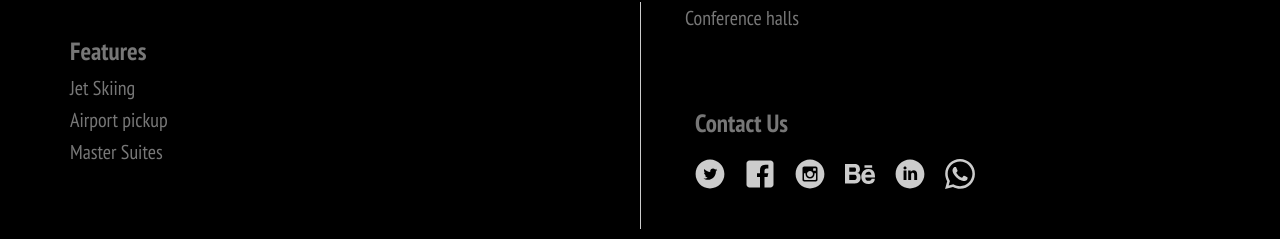
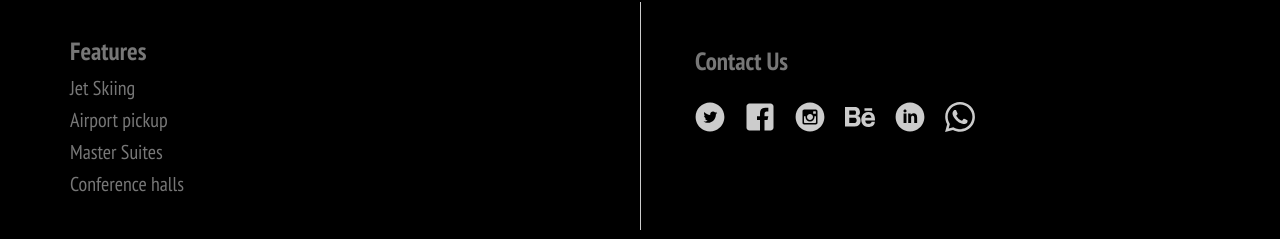
Before and after one commit to WaruiAlfred/hotel-silda, a React (Create React App) app: page / in a window 1280 px wide. Shown: the part 1904-2143 px from the top of the page. Built offline with nearby package versions, Linux system fonts and the light colour scheme; a web font is replaced by a local one.

Commit message:
modify footer contact icons styles

```diff
--- a/src/components/footer/Footer.js
+++ b/src/components/footer/Footer.js
@@ -35,12 +35,42 @@ function Footer() {
         <div className={styles["footer__contact"]}>
           <h5>Contact Us</h5>
           <div className={styles["footer__contact-icons"]}>
-            <UseSvg className={styles["footer__contact-icon"]} iconName="twitter-with-circle" />
-            <UseSvg className={styles["footer__contact-icon"]} iconName="facebook" />
-            <UseSvg className={styles["footer__contact-icon"]} iconName="instagram-with-circle" />
-            <UseSvg className={styles["footer__contact-icon"]} iconName="behance" />
-            <UseSvg className={styles["footer__contact-icon"]} iconName="linkedin-with-circle" />
-            <UseSvg className={styles["footer__contact-icon"]} iconName="whatsapp" />
+            <Link to="#" className={styles["footer__contact-link"]}>
+              <UseSvg
+                className={styles["footer__contact-icon"]}
+                iconName="twitter-with-circle"
+              />
+            </Link>
+            <Link to="#" className={styles["footer__contact-link"]}>
+              <UseSvg
+                className={styles["footer__contact-icon"]}
+                iconName="facebook"
+              />
+            </Link>
+            <Link to="#" className={styles["footer__contact-link"]}>
+              <UseSvg
+                className={styles["footer__contact-icon"]}
+                iconName="instagram-with-circle"
+              />
+            </Link>
+            <Link to="#" className={styles["footer__contact-link"]}>
+              <UseSvg
+                className={styles["footer__contact-icon"]}
+                iconName="behance"
+              />
+            </Link>
+            <Link to="#" className={styles["footer__contact-link"]}>
+              <UseSvg
+                className={styles["footer__contact-icon"]}
+                iconName="linkedin-with-circle"
+              />
+            </Link>
+            <Link to="#" className={styles["footer__contact-link"]}>
+              <UseSvg
+                className={styles["footer__contact-icon"]}
+                iconName="whatsapp"
+              />
+            </Link>
           </div>
         </div>
       </div>
--- a/src/styles/components/Container.module.scss
+++ b/src/styles/components/Container.module.scss
@@ -4,5 +4,5 @@
   grid-template-rows:
     [header-start] 95vh [header-end details-start]
     minmax(80vh,1fr) [details-end gallery-start] minmax(min-content,max-content) [gallery-end footer-start]
-    minmax(40vh,60vh) [footer-end];
+    minmax(40vh,max-content) [footer-end];
 }
--- a/src/styles/components/footer/Footer.module.scss
+++ b/src/styles/components/footer/Footer.module.scss
@@ -26,7 +26,7 @@
     &-link {
       text-decoration: none;
       color: currentColor;
-      transition: all .2s;
+      transition: all 0.2s;
 
       &:hover {
         text-decoration: underline;
@@ -38,20 +38,29 @@
 
   &__contact {
     padding: 4rem;
+    transition: all 0.2s;
 
-    &-icons{
+    &-icons {
       display: flex;
       flex-wrap: wrap;
     }
 
-    &-icon{
+    &-link {
+      margin-top: 1.5rem;
+
+      &:not(:last-child) {
+        margin-right: 2rem;
+      }
+    }
+
+    &-icon {
       height: 3rem;
       width: 3rem;
       fill: $color-grey-light-3;
-      margin-top: 1.5rem;
 
-      &:not(:last-child){
-        margin-right: 2rem;
+      &:hover {
+        transform: translateY(-4px);
+        fill: $color-primary-light;
       }
     }
   }
```
